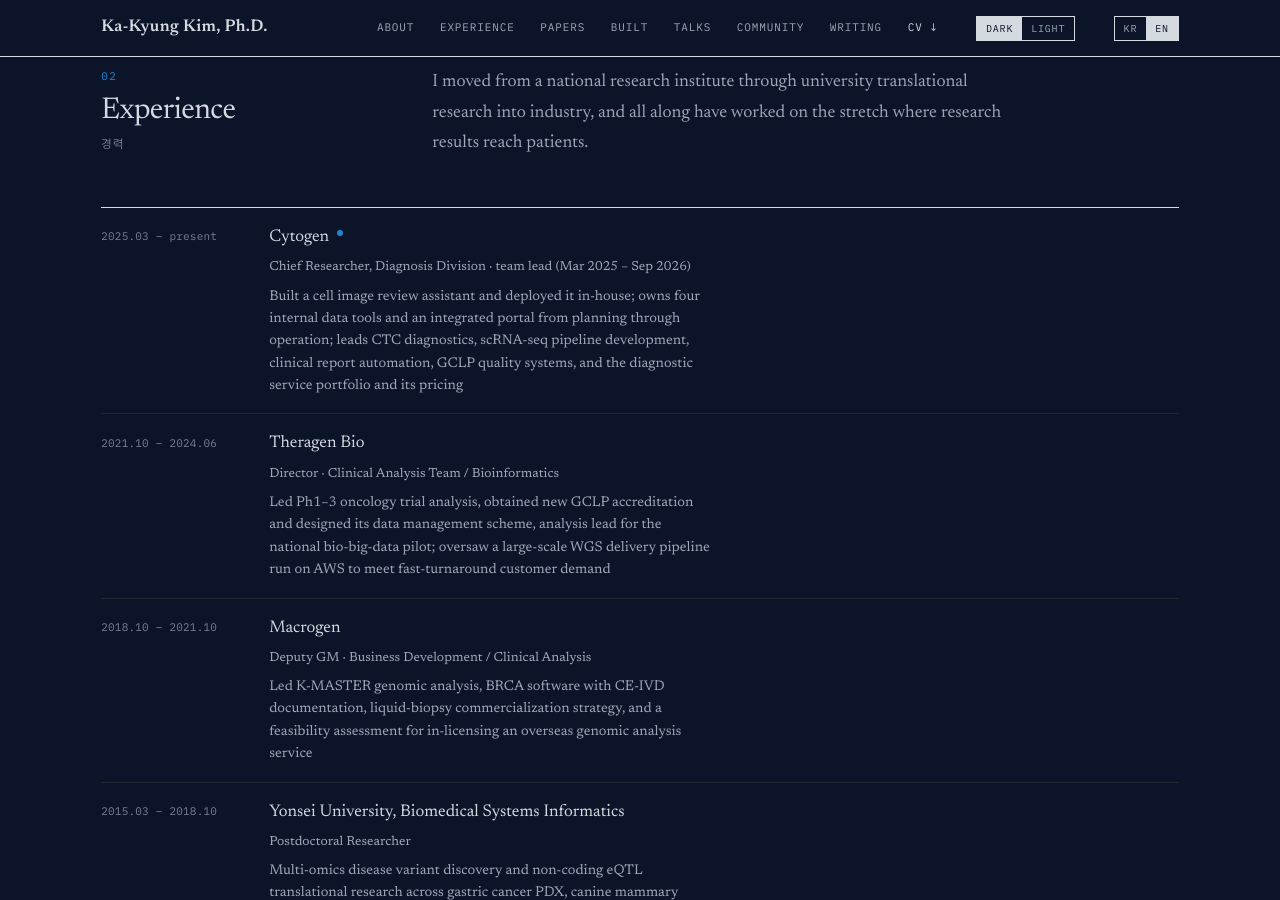
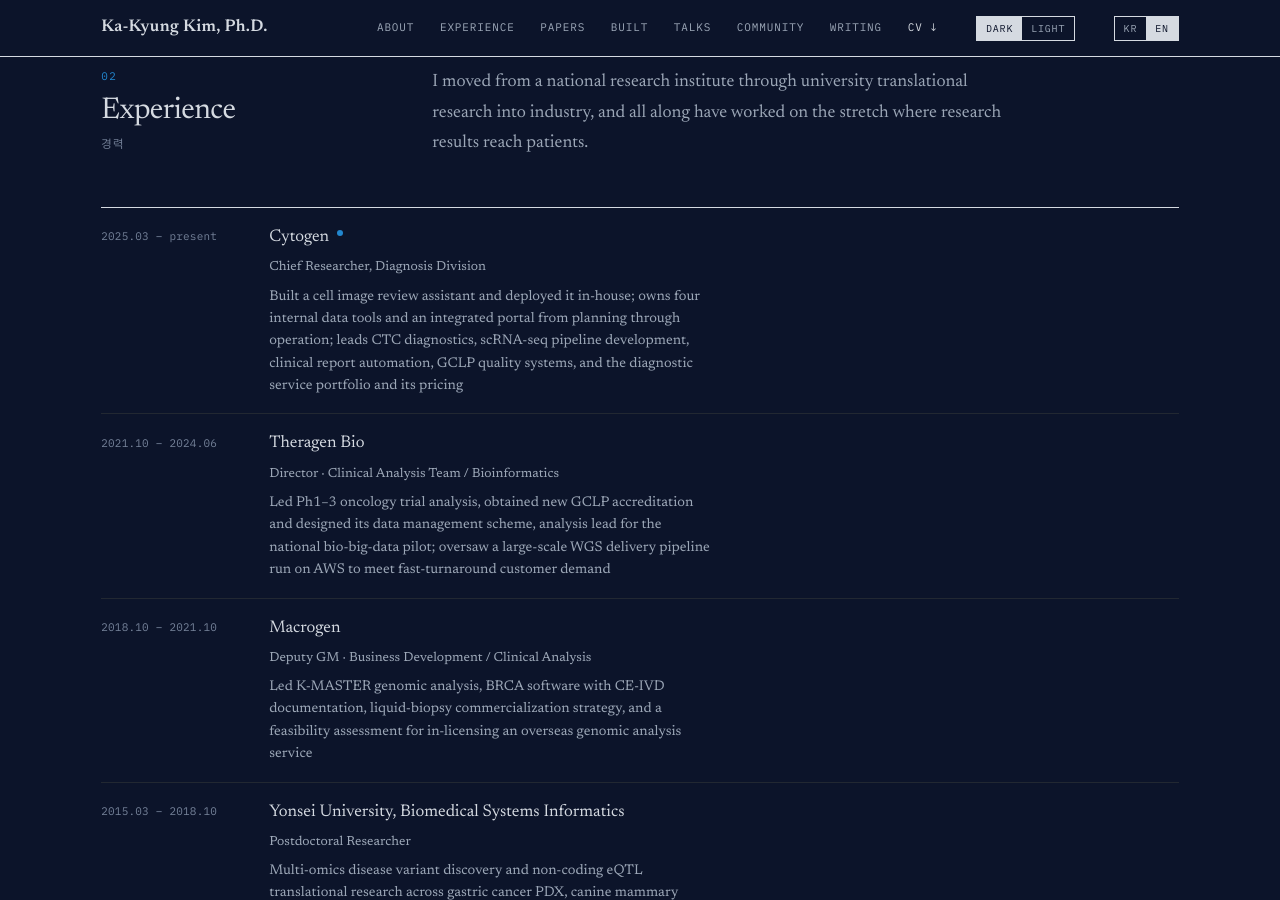
Before and after one commit to kakyungkim/kakyungkim.github.io, a Jekyll site: the page built from index.html, in a window 1280 px wide and 900 px high, scrolled down 2009 px. Built offline with Jekyll 4.4.1, drawn with Linux system fonts in a browser that asks for light colours.

Commit message:
랜딩 경력: 싸이토젠 팀장 재임 기간 표기 제거, 현재 직함만

```diff
--- a/index.html
+++ b/index.html
@@ -251,7 +251,7 @@
         <span class="yr">2025.03 – <span class="kr-only">현재</span><span class="en-only">present</span></span>
         <span>
           <span class="org kr-only">싸이토젠</span><span class="org en-only">Cytogen</span>
-          <span class="role kr-only">수석연구원 · 진단서비스팀장(2025.03–2026.09)</span><span class="role en-only">Chief Researcher, Diagnosis Division · team lead (Mar 2025 – Sep 2026)</span>
+          <span class="role kr-only">수석연구원, 진단서비스팀</span><span class="role en-only">Chief Researcher, Diagnosis Division</span>
           <span class="note kr-only">세포 이미지 판독 보조 AI 모델을 만들어 사내에 배포, 사내 데이터 도구 4종과 통합 포털을 기획부터 운영까지 담당, CTC 기반 진단 서비스 총괄, 단일세포 분석 파이프라인 구축, 임상 리포트 자동화, GCLP 품질 시스템 운영, 진단 서비스 포트폴리오와 가격 체계 수립</span>
           <span class="note en-only">Built a cell image review assistant and deployed it in-house; owns four internal data tools and an integrated portal from planning through operation; leads CTC diagnostics, scRNA-seq pipeline development, clinical report automation, GCLP quality systems, and the diagnostic service portfolio and its pricing</span>
         </span>
```
